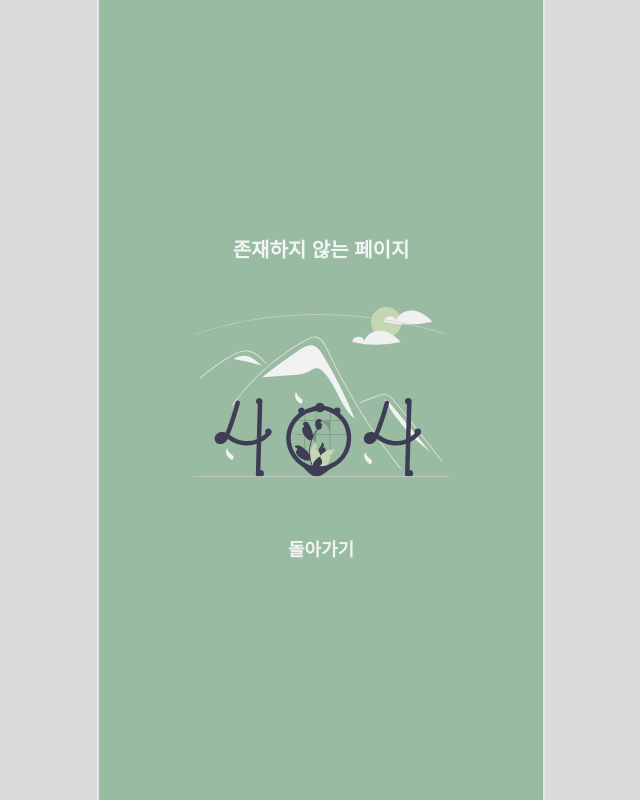
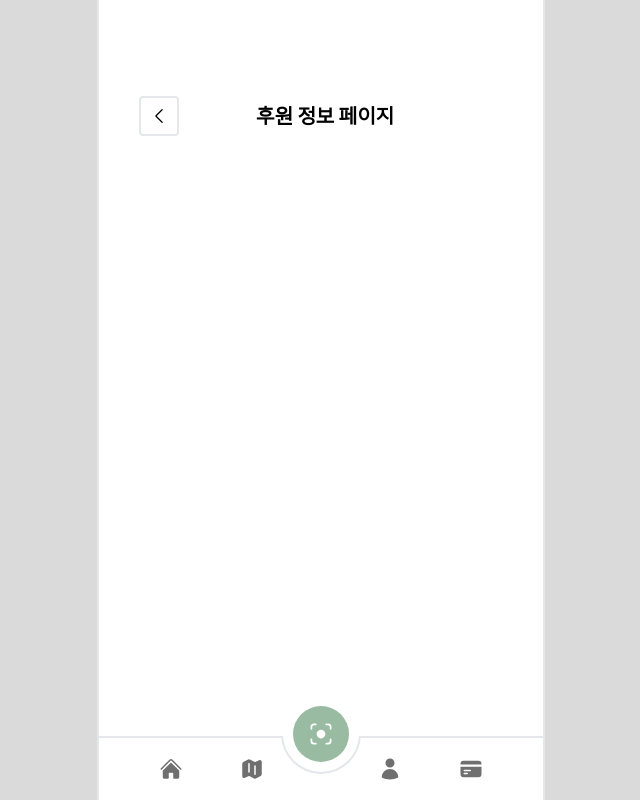
Before and after one commit to ys4512558/Olivepay, a React (Vite) app in the folder frontend/: page /donation-info in a window 1280 px wide. Shown: the whole page, without its empty margins (319-959 px from the left). Built offline with nearby package versions, Linux system fonts and the light colour scheme; a web font is replaced by a local one.

Commit message:
:sparkles: Feat: 후원정보페이지

```diff
--- /dev/null
+++ b/frontend/src/pages/DonationInfoPage.tsx
@@ -0,0 +1,17 @@
+import { Layout, PageTitle, BackButton } from '../component/common';
+
+const DonationInfoPage = () => {
+  return (
+    <Layout>
+      <header className="flex items-center justify-between px-10 pb-10 pt-24">
+        <BackButton />
+        <div className="flex-grow text-center">
+          <PageTitle title="후원 정보 페이지" />
+        </div>
+        <div className="w-8" />
+      </header>
+    </Layout>
+  );
+};
+
+export default DonationInfoPage;
--- a/frontend/src/pages/index.ts
+++ b/frontend/src/pages/index.ts
@@ -9,3 +9,4 @@ export { default as FranchiserQrPage } from './franchiser/QrPage';
 export { default as FranchiserIncomePage } from './franchiser/IncomePage';
 export { default as MyStorePage } from './franchiser/MyStorePage';
 export { default as LoginPage } from './LoginPage';
+export { default as DonationInfoPage } from './DonationInfoPage';
--- a/frontend/src/routers/Router.tsx
+++ b/frontend/src/routers/Router.tsx
@@ -16,6 +16,7 @@ const LoadingPage = lazy(() => import('../pages/LoadingPage'));
 const NotFoundPage = lazy(() => import('../pages/NotFoundPage'));
 const CardScanPage = lazy(() => import('../pages//CardScanPage'));
 const LoginPage = lazy(() => import('../pages/LoginPage'));
+const DonationInfoPage = lazy(() => import('../pages/DonationInfoPage'));
 
 const Router = () => {
   return (
@@ -31,6 +32,7 @@ const Router = () => {
         <Route path="/franchise/income" element={<FranchiserIncomePage />} />
         <Route path="*" element={<NotFoundPage />} />
         <Route path="/card" element={<CardScanPage />} />
+        <Route path="/donation-info" element={<DonationInfoPage />} />
       </Routes>
     </Suspense>
   );
```
